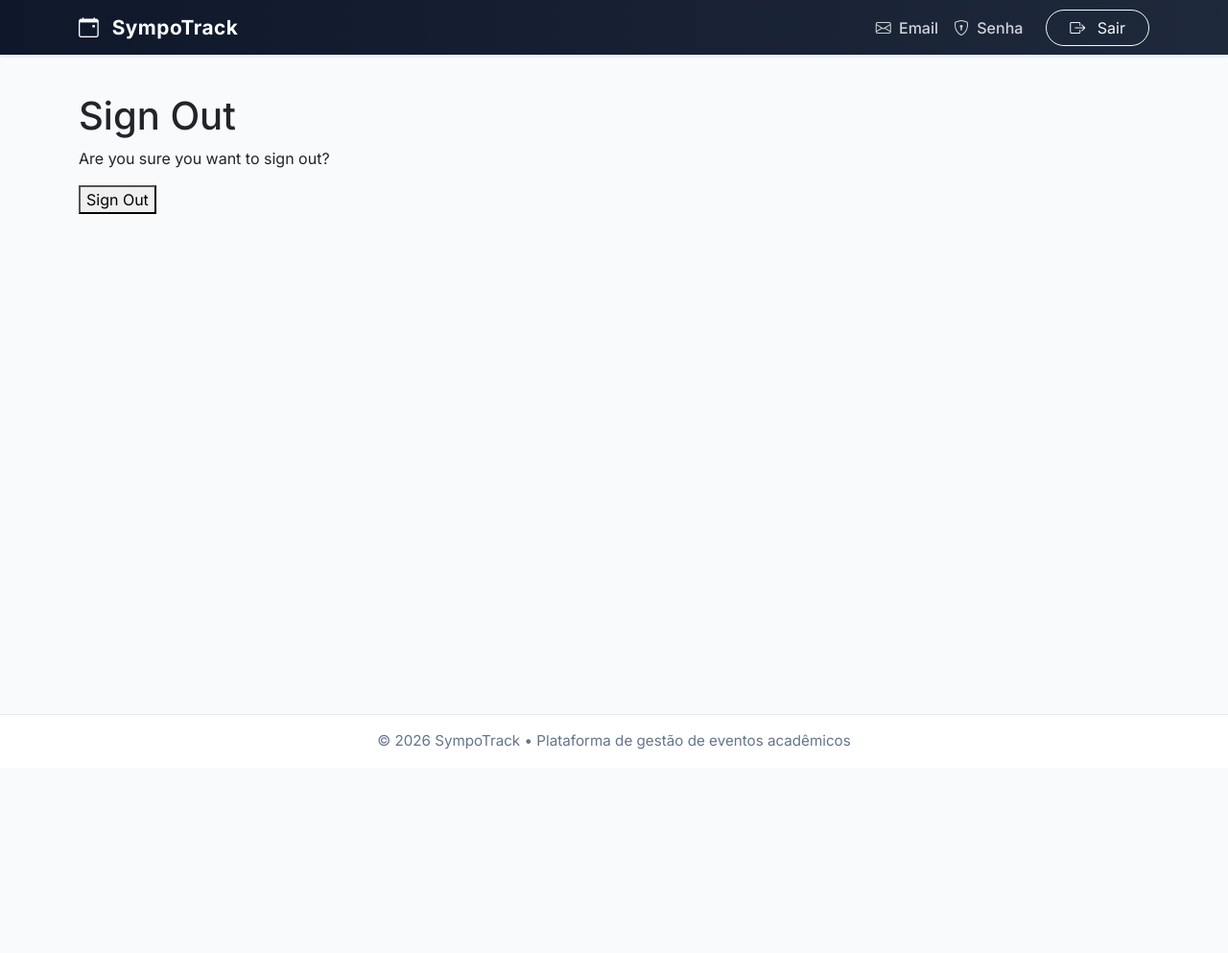
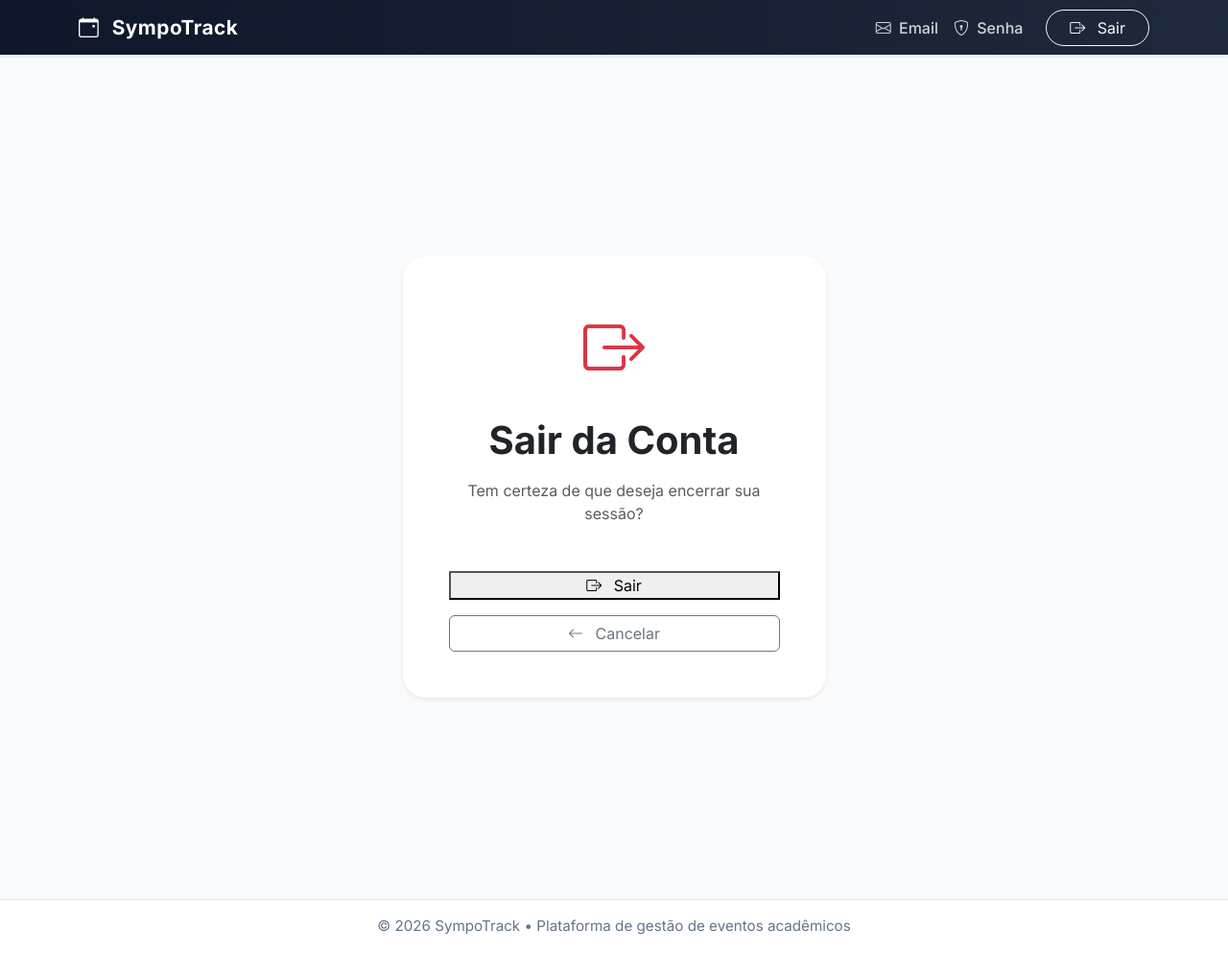
Before and after one commit to Tobias-Costa/SympoTrack, a Django app: page /accounts/logout/ in a window 1280 px wide. Shown: the whole page at 96% size. Before the commit the page ends 781 px from the top, so only its background shows below. Run offline with Django 5.2, Linux system fonts and the light colour scheme; the visitor is signed in with stand-in values (Sample User, id 1).

Commit message:
feat: logout.html

```diff
--- a/sympo_track_app/templates/account/logout.html
+++ b/sympo_track_app/templates/account/logout.html
@@ -1,25 +1,104 @@
 {% extends "account/base_manage.html" %}
+
 {% load allauth i18n %}
+
+
+<!-- TÍTULO -->
 {% block head_title %}
     {% trans "Sign Out" %}
 {% endblock head_title %}
+
+
+<!-- CONTEÚDO -->
 {% block content %}
-    {% element h1 %}
-        {% trans "Sign Out" %}
-    {% endelement %}
-    {% element p %}
-        {% trans 'Are you sure you want to sign out?' %}
-    {% endelement %}
-    {% url 'account_logout' as action_url %}
-    {% element form method="post" action=action_url no_visible_fields=True %}
-        {% slot body %}
-            {% csrf_token %}
-            {{ redirect_field }}
-        {% endslot %}
-        {% slot actions %}
-            {% element button type="submit" %}
-                {% trans 'Sign Out' %}
-            {% endelement %}
-        {% endslot %}
-    {% endelement %}
+
+<div class="container-fluid">
+
+    <div class="row justify-content-center align-items-center min-vh-100 py-4">
+
+        <!-- CARD -->
+        <div class="col-11 col-sm-10 col-md-8 col-lg-6 col-xl-5 col-xxl-4">
+
+            <div class="card global-card border-0 shadow-sm">
+
+                <div class="card-body p-4 p-md-5 text-center">
+
+                    <!-- ÍCONE -->
+                    <div class="mb-4">
+
+                        <i class="bi bi-box-arrow-right text-danger"
+                           style="font-size: clamp(3rem, 5vw, 4rem);"></i>
+
+                    </div>
+
+
+                    <!-- TÍTULO -->
+                    <h1 class="fw-bold mb-3">
+
+                        Sair da Conta
+
+                    </h1>
+
+
+                    <!-- DESCRIÇÃO -->
+                    <p class="text-muted mb-5">
+
+                        Tem certeza de que deseja encerrar sua sessão?
+
+                    </p>
+
+
+                    <!-- FORMULÁRIO -->
+                    {% url 'account_logout' as action_url %}
+
+                    {% element form method="post" action=action_url no_visible_fields=True %}
+
+                        {% slot body %}
+
+                            {% csrf_token %}
+
+                            {{ redirect_field }}
+
+                        {% endslot %}
+
+
+                        <!-- BOTÕES -->
+                        {% slot actions %}
+
+                            <div class="d-grid gap-3">
+
+                                <!-- BOTÃO SAIR -->
+                                {% element button type="submit" %}
+
+                                    <i class="bi bi-box-arrow-right me-2"></i>
+                                    Sair
+
+                                {% endelement %}
+
+
+                                <!-- VOLTAR -->
+                                <a href="/sympotrack/"
+                                   class="btn btn-outline-secondary">
+
+                                    <i class="bi bi-arrow-left me-2"></i>
+                                    Cancelar
+
+                                </a>
+
+                            </div>
+
+                        {% endslot %}
+
+                    {% endelement %}
+
+                </div>
+
+            </div>
+
+        </div>
+
+    </div>
+
+</div>
+
 {% endblock content %}
```
